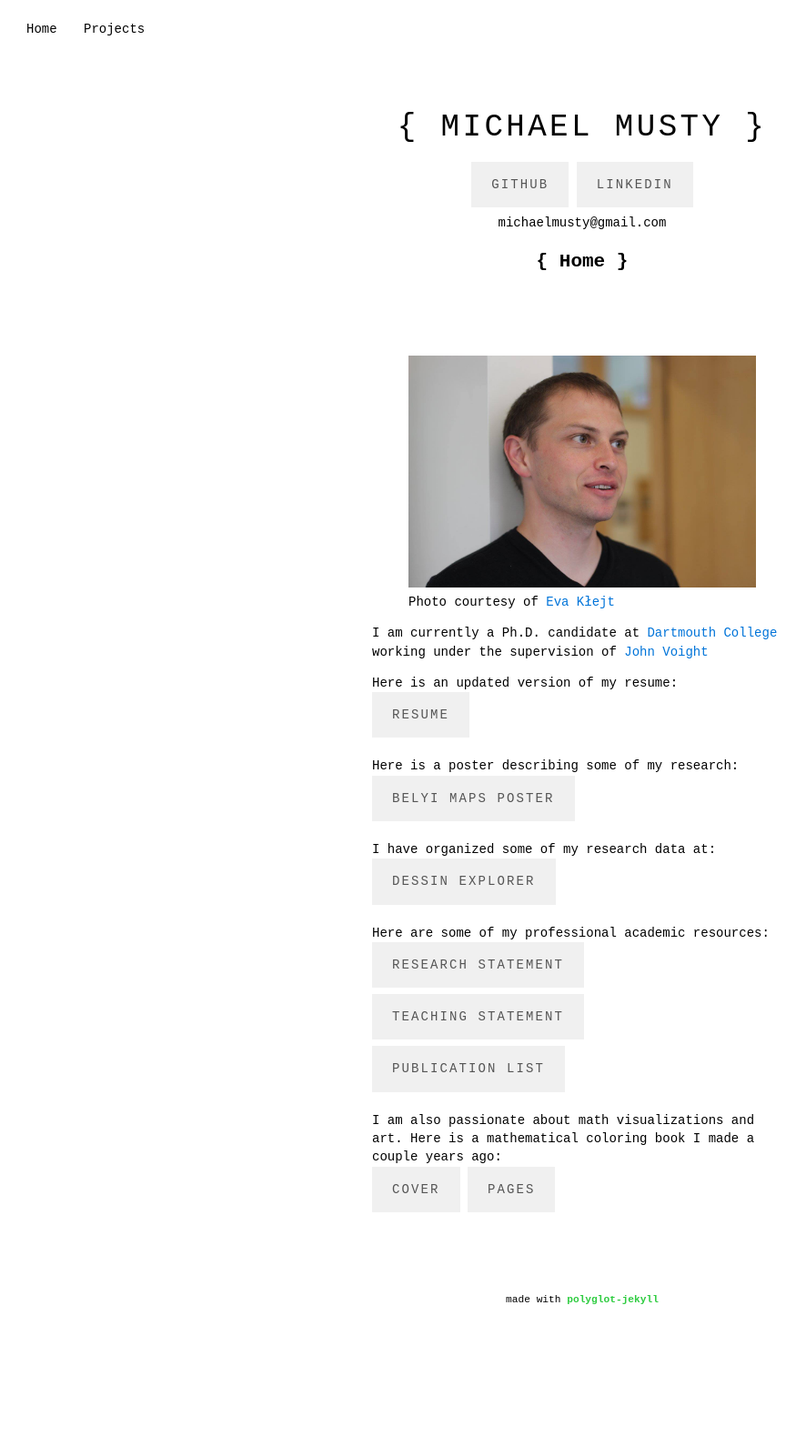
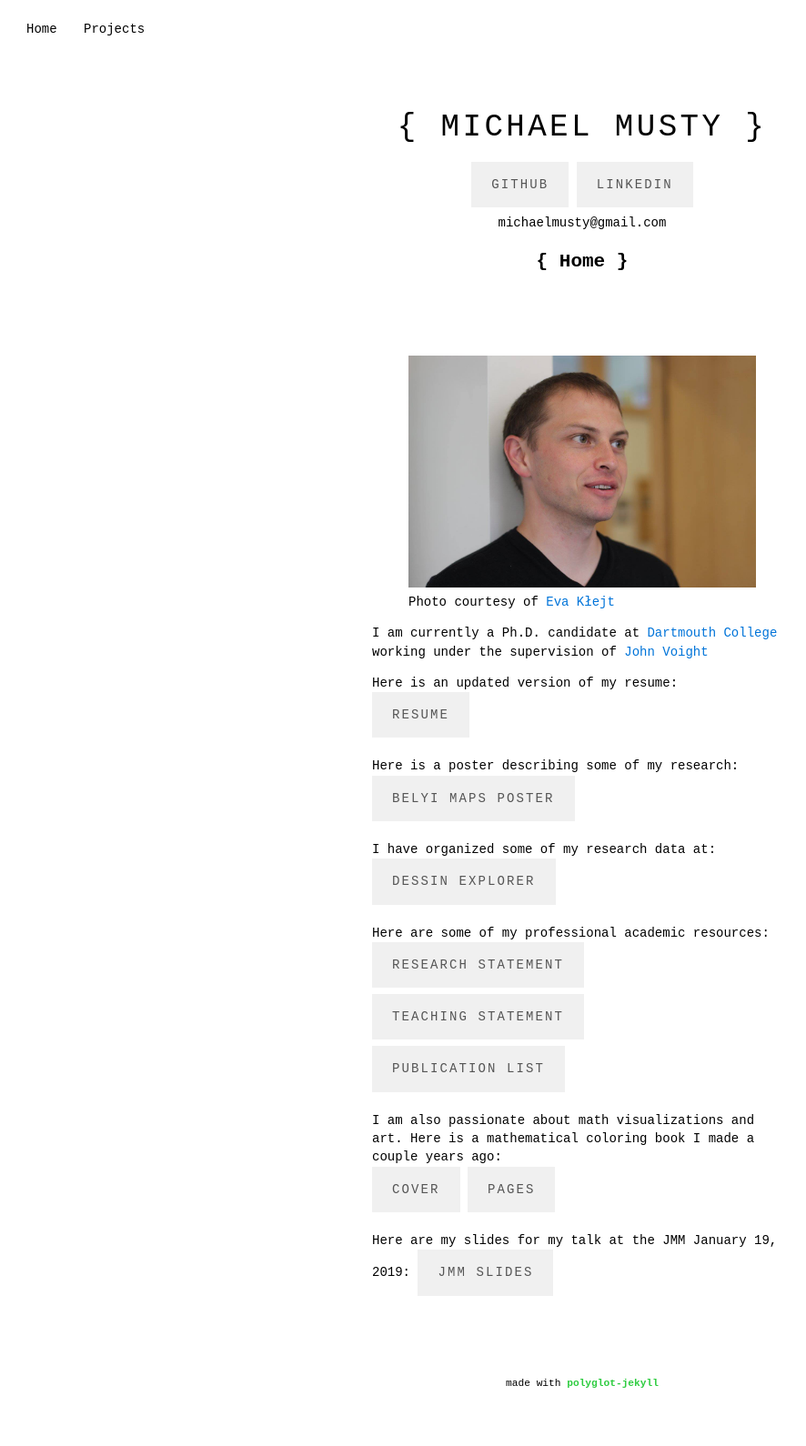
Before and after one commit to michaelmusty/michaelmusty.github.io, a Jekyll site: the page built from index.md, in a window 1280 px wide. Shown: the whole page at 91% size, without its empty margins (0-886 px from the left). Built offline with Jekyll 4.4.1, drawn with Linux system fonts in a browser that asks for light colours; before the commit the page ends 1499 px from its top, so only the background shows below that.

Commit message:
JMM slides

```diff
--- a/index.md
+++ b/index.md
@@ -51,3 +51,6 @@ Here is a mathematical coloring book I made a couple years ago:
 <br>
 [cover](assets/cover.pdf){:class="btn btn--gray"}
 [pages](assets/pages.pdf){:class="btn btn--gray"}
+
+Here are my slides for my talk at the JMM January 19, 2019:
+[JMM Slides](https://www.dropbox.com/s/vqgh4wbpo5t6tee/musty_jmm.pdf?dl=0){:class="btn btn--gray"}
```
